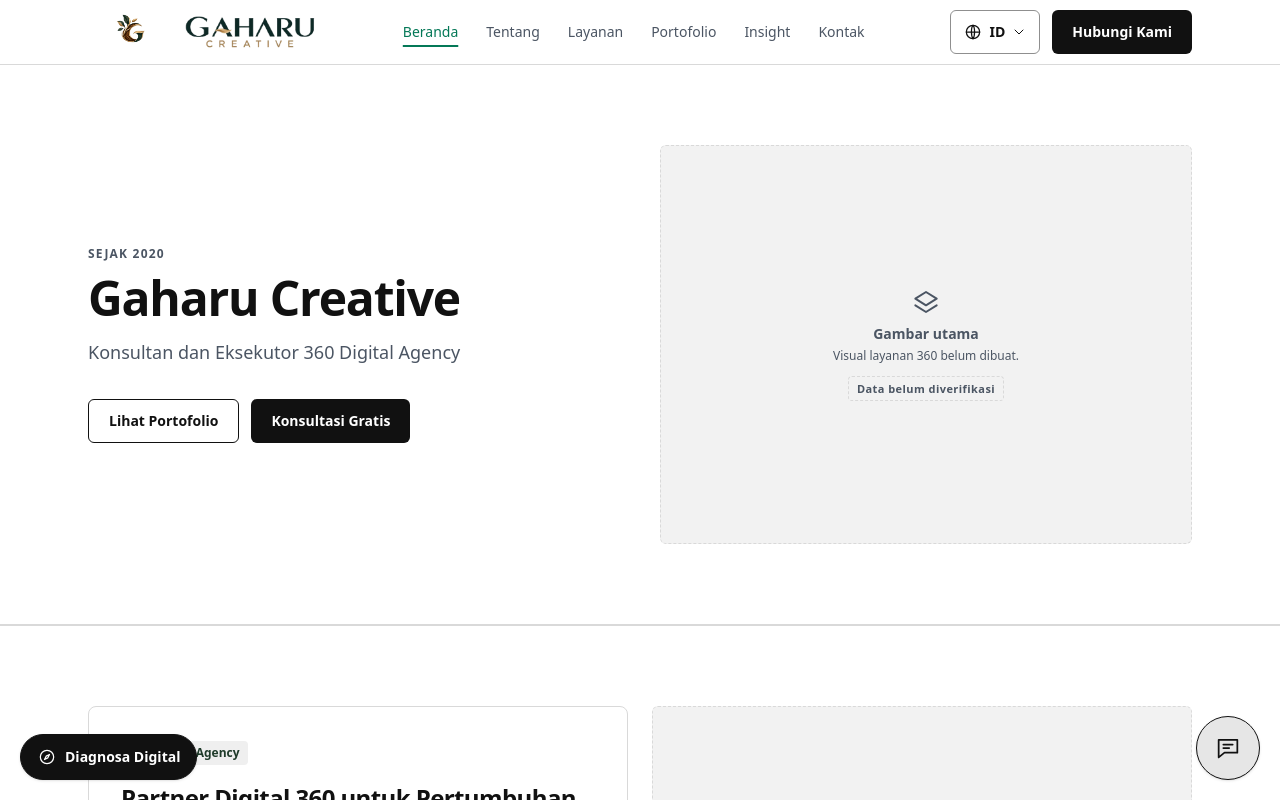
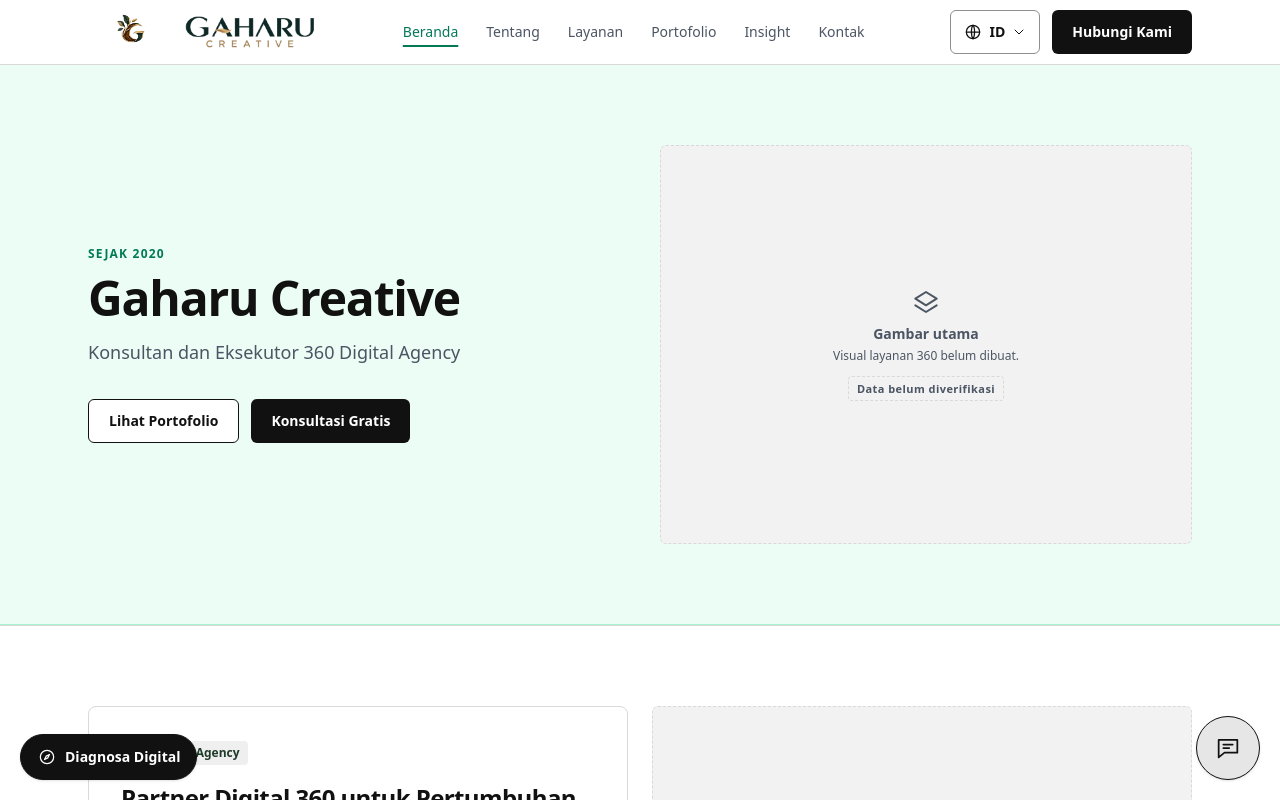
Before and after one commit to PKL-DigiTicket-SMKN-1-Adiwerna/Proyek-Website-Gaharu-Creative, a React (Vite) app: page / in a window 1280 px wide. Shown: the top 800 px of the page. Built offline with nearby package versions, Linux system fonts and the light colour scheme.

Commit message:
style: bagian atas tiap halaman jadi hijau lembut solid

```diff
--- a/src/pages/HomePage.jsx
+++ b/src/pages/HomePage.jsx
@@ -24,11 +24,11 @@
       <Seo title={title} description={description} />
 
       {/* Hero: nama brand, tagline, dua tombol, gambar kanan. */}
-      <section className="border-b border-line">
+      <section className="border-b border-emerald-200 bg-emerald-50">
         <Container className="py-14 sm:py-20">
           <div className="grid items-center gap-10 lg:grid-cols-2">
             <div>
-              <p className="text-xs font-semibold uppercase tracking-widest text-muted">
+              <p className="text-xs font-semibold uppercase tracking-widest text-emerald-700">
                 Sejak {site.founded}
               </p>
               <h1 className="mt-3 text-4xl font-bold tracking-tight text-ink sm:text-5xl">
--- a/src/pages/InsightPage.jsx
+++ b/src/pages/InsightPage.jsx
@@ -42,7 +42,7 @@
     <>
       <Seo title={title} description={description} />
 
-      <section className="border-b border-line">
+      <section className="border-b border-emerald-200 bg-emerald-50">
         <Container className="py-14 sm:py-20">
           <div className="text-center">
             <h1 className="text-4xl font-bold tracking-tight text-ink sm:text-5xl">Insight</h1>
--- a/src/pages/KontakPage.jsx
+++ b/src/pages/KontakPage.jsx
@@ -53,7 +53,7 @@
     <>
       <Seo title={title} description={description} />
 
-      <Section id="hubungi">
+      <Section id="hubungi" className="border-b border-emerald-200 bg-emerald-50">
         <SectionHead
           as="h1"
           title="Hubungi Kami"
--- a/src/pages/LayananPage.jsx
+++ b/src/pages/LayananPage.jsx
@@ -60,7 +60,7 @@
     <>
       <Seo title={title} description={description} />
 
-      <Section id="layanan">
+      <Section id="layanan" className="border-b border-emerald-200 bg-emerald-50">
         <SectionHead
           as="h1"
           title="5 Layanan Utama"
--- a/src/pages/NotFoundPage.jsx
+++ b/src/pages/NotFoundPage.jsx
@@ -6,7 +6,7 @@
   return (
     <>
       <Seo title="Halaman tidak ditemukan" description="Halaman yang dicari tidak ada di Gaharu Creative." />
-      <section className="border-b border-line">
+      <section className="border-b border-emerald-200 bg-emerald-50">
         <Container className="py-20 sm:py-28">
           <div className="mx-auto max-w-xl text-center">
             <p className="text-xs font-semibold uppercase tracking-widest text-muted">Kesalahan 404</p>
--- a/src/pages/PortofolioPage.jsx
+++ b/src/pages/PortofolioPage.jsx
@@ -28,7 +28,7 @@
     <>
       <Seo title={title} description={description} />
 
-      <section className="border-b border-line">
+      <section className="border-b border-emerald-200 bg-emerald-50">
         <Container className="py-14 sm:py-20">
           <div className="grid items-center gap-10 lg:grid-cols-2">
             <div>
--- a/src/pages/TentangPage.jsx
+++ b/src/pages/TentangPage.jsx
@@ -27,7 +27,7 @@
     <>
       <Seo title={title} description={description} />
 
-      <section className="border-b border-line">
+      <section className="border-b border-emerald-200 bg-emerald-50">
         <Container className="py-14 sm:py-20">
           <div className="grid items-center gap-10 lg:grid-cols-2">
             <div>
```
